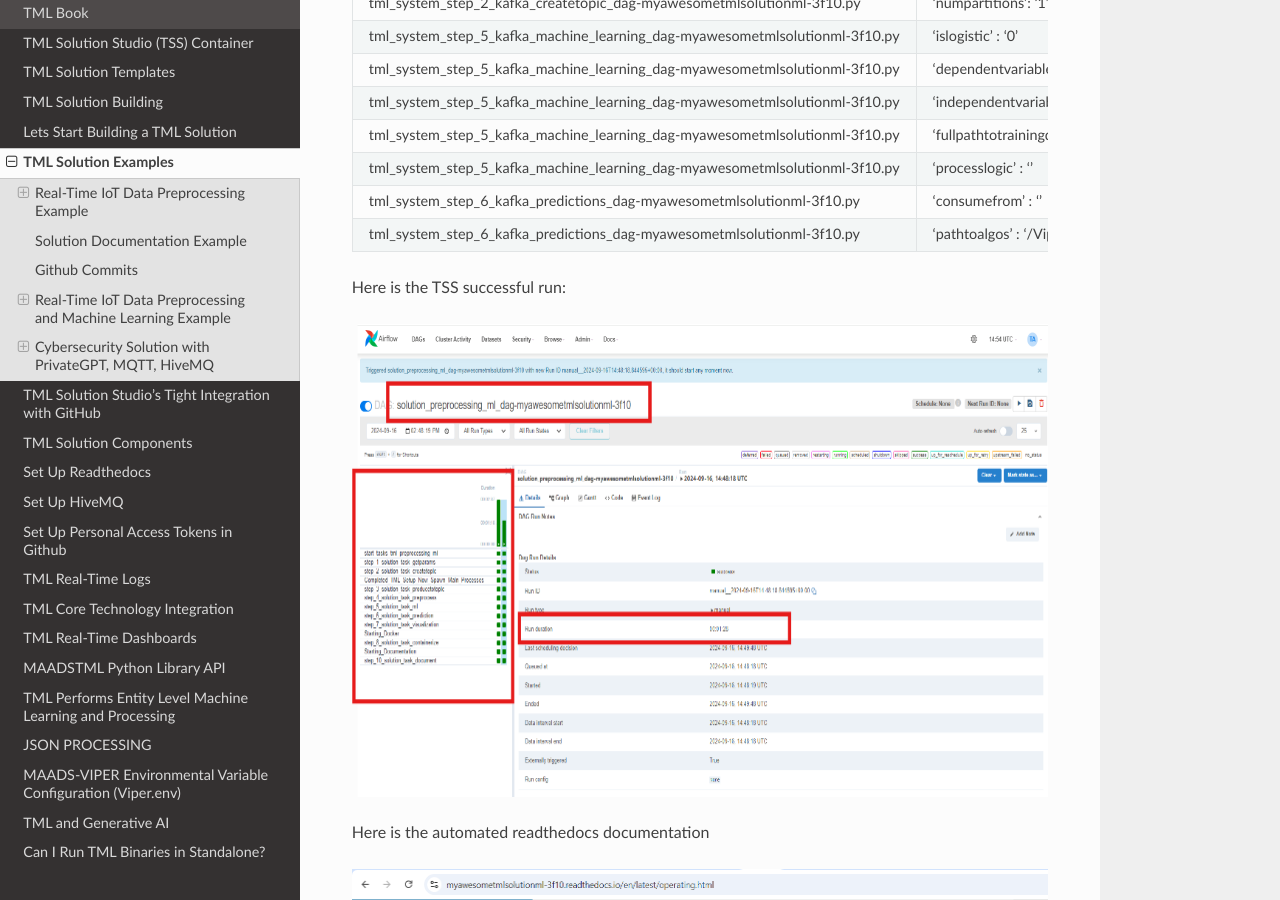
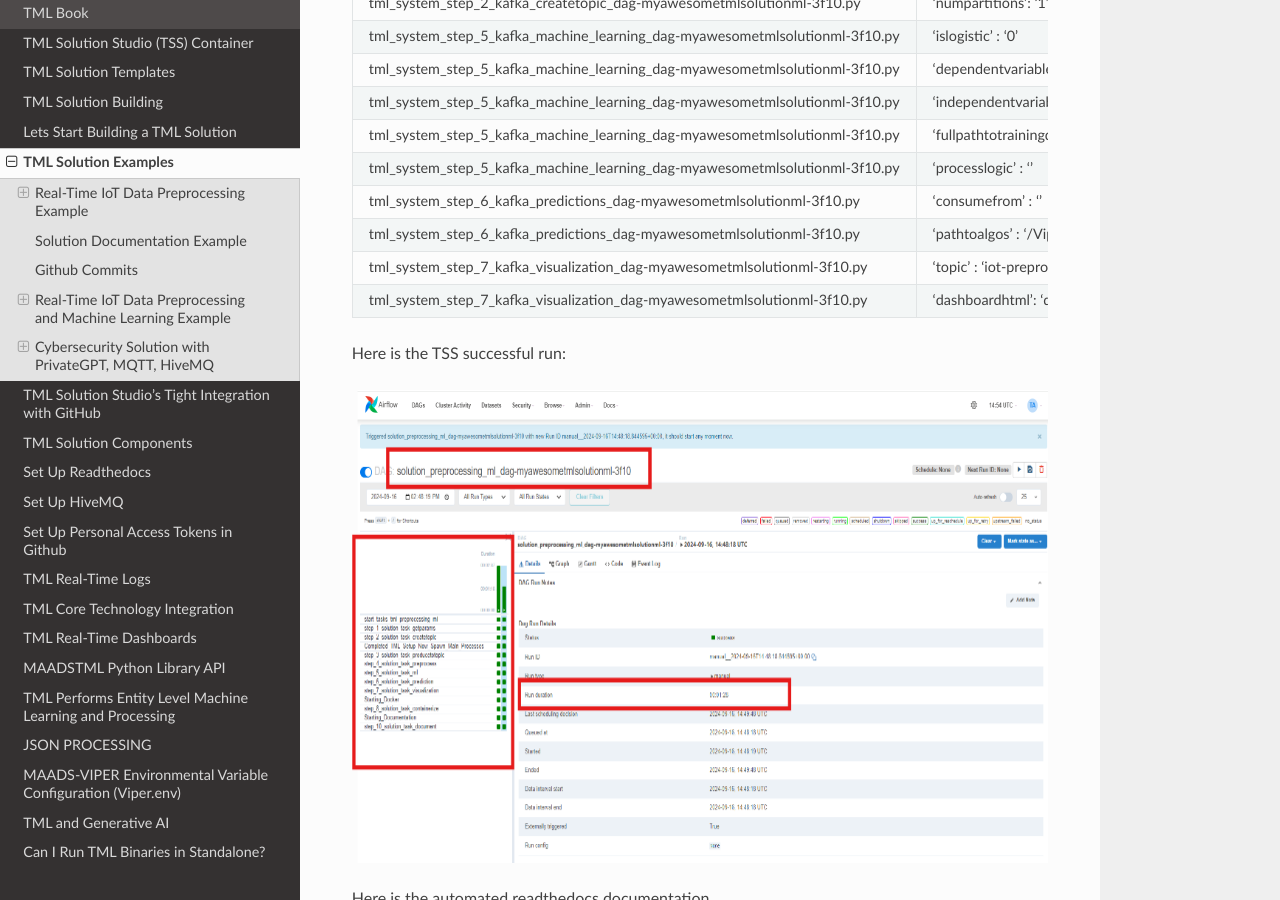
Before and after one commit to smaurice101/readthedocs, a Sphinx documentation site: the page built from docs/source/examples.rst, in a window 1280 px wide and 900 px high, scrolled down 9985 px. Built offline with Sphinx 7.4.7 and the Read the Docs theme 3.1.0, drawn with Linux system fonts in a browser that asks for light colours.

Commit message:
Update examples.rst

```diff
--- a/docs/source/examples.rst
+++ b/docs/source/examples.rst
@@ -383,7 +383,12 @@ TML Dag Parameter Changes To Be Made For: solution_preprocessing_ml_dag-myawesom
    * - tml_system_step_6_kafka_predictions_dag-myawesometmlsolutionml-3f10.py
      - 'pathtoalgos' : '/Viper-ml/viperlogs/<choose foldername>'
      - 'pathtoalgos' : '/Viper-ml/viperlogs/iotlogistic'
-
+   * - tml_system_step_7_kafka_visualization_dag-myawesometmlsolutionml-3f10.py
+     - 'topic' : 'iot-preprocess,iot-preprocess2'
+     - 'topic' : 'iot-preprocess,iot-ml-prediction-results-output'
+   * - tml_system_step_7_kafka_visualization_dag-myawesometmlsolutionml-3f10.py
+     - 'dashboardhtml': 'dashboard.html'
+     - 'dashboardhtml': 'iot-failure-machinelearning.html'
 
 Here is the TSS successful run:
 
```
